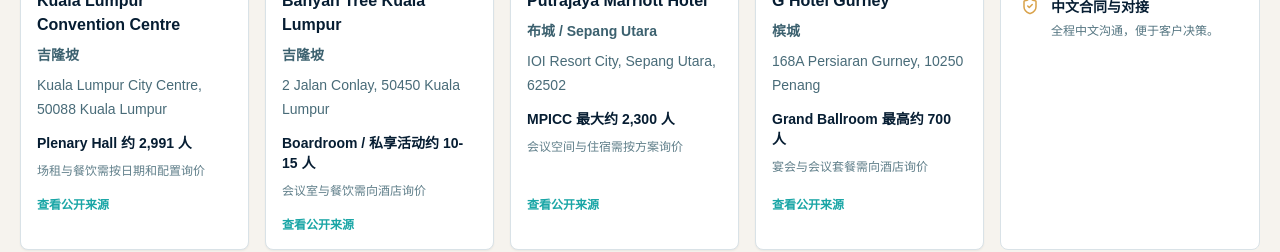
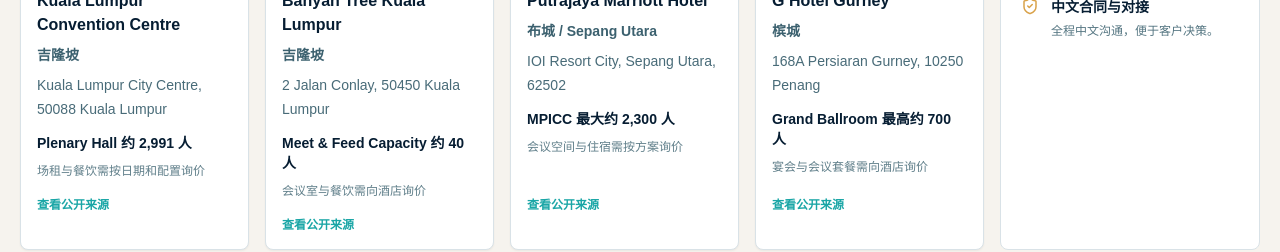
Before and after one commit to zengxm1979/huichuhai, a Next.js app: page / in a window 1280 px wide. Shown: the part 1440-1692 px from the top of the page. Built offline with nearby package versions, Linux system fonts and the light colour scheme.

Commit message:
fix: align banyan venue capacity with public source

```diff
--- a/content/site.ts
+++ b/content/site.ts
@@ -45,10 +45,10 @@ export const featuredVenues = [
   {
     name: "Banyan Tree Kuala Lumpur",
     city: "吉隆坡",
-    capacity: "Boardroom / 私享活动约 10-15 人",
+    capacity: "Meet & Feed Capacity 约 40 人",
     address: "2 Jalan Conlay, 50450 Kuala Lumpur",
     price: "会议室与餐饮需向酒店询价",
-    sourceUrl: "https://www.banyantree.com/malaysia/kuala-lumpur",
+    sourceUrl: "https://www.banyantree.com/meetings-and-events-find-a-venue",
     image:
       "https://images.unsplash.com/photo-1566073771259-6a8506099945?auto=format&fit=crop&w=900&q=80",
   },
```
